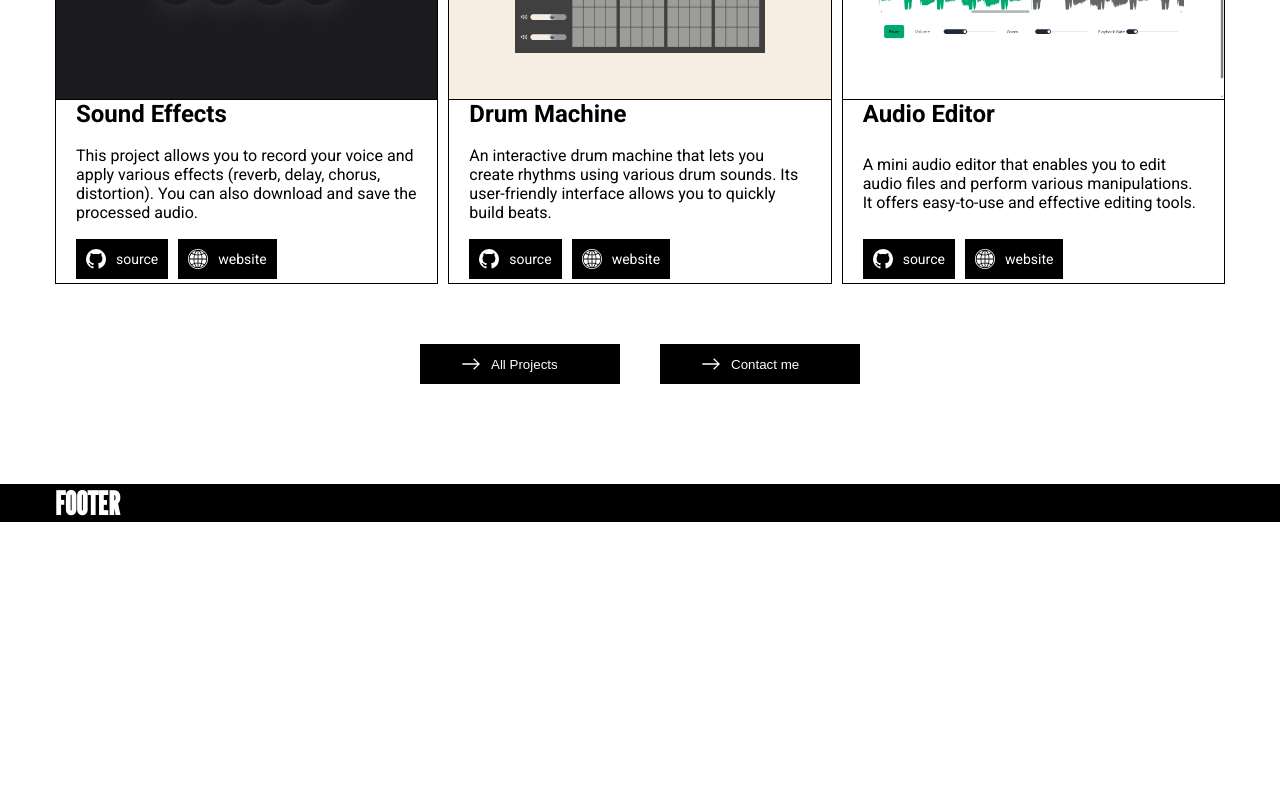
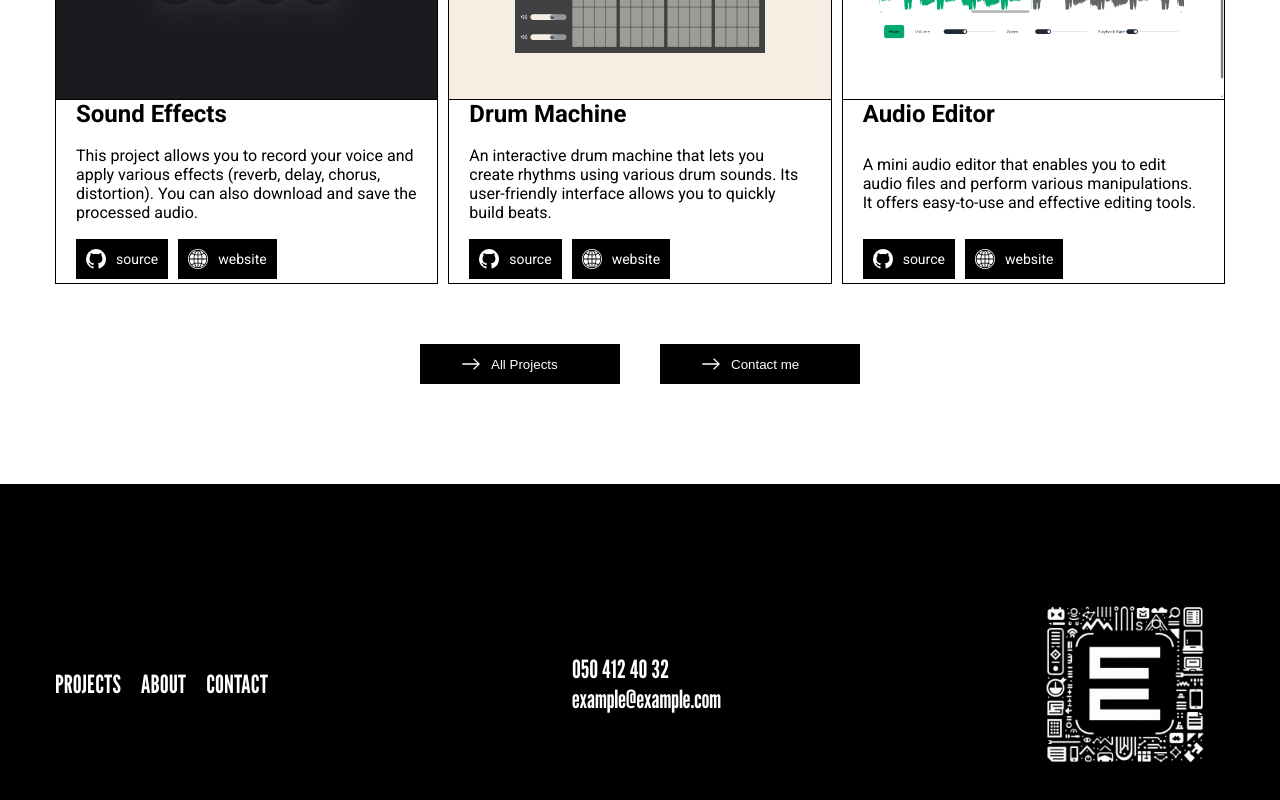
Before and after one commit to e-qa/www, a SvelteKit app: page / in a window 1280 px wide. Shown: the part 1504-2304 px from the top of the page. Before the commit the page ends 2026 px from the top, so only its background shows below. Built offline with nearby package versions, Linux system fonts and the light colour scheme.

Commit message:
add footer

```diff
--- a/src/app.css
+++ b/src/app.css
@@ -12,3 +12,10 @@ body {
   max-width: 1200px;
   margin: 0 auto;
 }
+
+ul {
+  list-style: none;
+}
+a {
+  text-decoration: none;
+}
--- a/src/components/Footer.svelte
+++ b/src/components/Footer.svelte
@@ -1 +1,49 @@
-<h1>FOOTER</h1>
+<script>
+  let logo = "/icons/logo.png";
+</script>
+
+<footer>
+  <ul>
+    <li><a href="#">PROJECTS</a></li>
+    <li><a href="#">ABOUT</a></li>
+    <li><a href="#">CONTACT</a></li>
+  </ul>
+  <div class="contact">
+    <span>050 412 40 32</span>
+    <a href="mailto:example@example.com">example@example.com</a>
+  </div>
+  <div class="logo">
+    <a href="#">
+      <img src={logo} alt="logo" />
+    </a>
+  </div>
+</footer>
+
+<style>
+  footer {
+    padding: 100px 0px;
+    display: flex;
+    align-items: center;
+    justify-content: space-between;
+  }
+  ul {
+    display: flex;
+    gap: 20px;
+  }
+
+  .contact {
+    display: flex;
+    flex-direction: column;
+  }
+  .contact a,
+  ul a {
+    font-size: 25px;
+    color: white;
+  }
+  .contact span {
+    font-size: 25px;
+  }
+  img {
+    width: 200px;
+  }
+</style>
--- a/src/lib/data.json
+++ b/src/lib/data.json
@@ -4,7 +4,7 @@
       "id": 0,
       "name": "Sound Effects",
       "link": "https://sound-effects.netlify.app/",
-      "source":"https://github.com/rhy6x/sound-effects",
+      "source":"https://github.com/e-qa/sound-effects",
       "img": "/images/sound-effect.png",
       "description": "This project allows you to record your voice and apply various effects (reverb, delay, chorus, distortion). You can also download and save the processed audio."
     },
@@ -12,7 +12,7 @@
       "id": 1,
       "name": "Drum Machine",
       "link": "https://drummachinex.vercel.app/",
-      "source":"https://github.com/rhy6x/drum-machine",
+      "source":"https://github.com/e-qa/drum-machine",
       "img": "/images/drum-machine.png",
       "description": "An interactive drum machine that lets you create rhythms using various drum sounds. Its user-friendly interface allows you to quickly build beats."
     },
@@ -20,7 +20,7 @@
       "id": 2,
       "name": "Audio Editor",
       "link": "https://audio-editor-mini-studio.netlify.app/",
-      "source":"https://github.com/rhy6x/audio-editor",
+      "source":"https://github.com/e-qa/audio-editor",
       "img": "/images/audio-editor.png",
       "description": "A mini audio editor that enables you to edit audio files and perform various manipulations. It offers easy-to-use and effective editing tools."
     }
```
